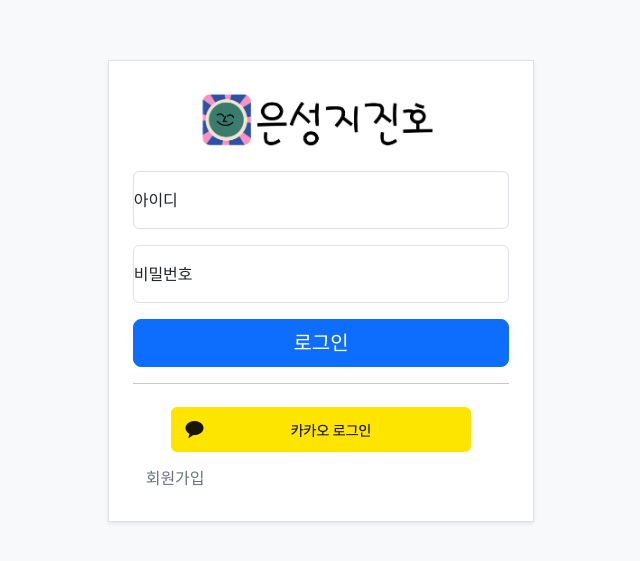
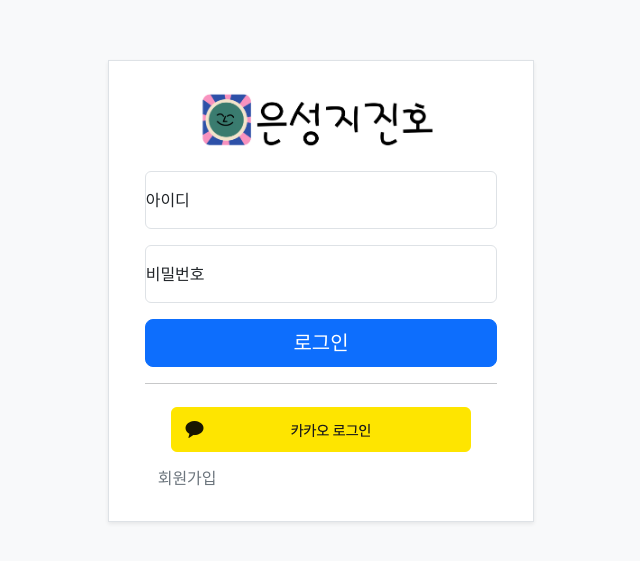
Before and after one commit to ShinSeongCheol/esjjh-gallery, a React (Vite) app in the folder frontend/: page /signin in a window 1280 px wide. Shown: the part 109-670 px from the top of the page, without its empty margins (319-959 px from the left). Built offline with nearby package versions, Linux system fonts and the light colour scheme.

Commit message:
로그인 디자인 수정

```diff
--- a/frontend/src/pages/SigninPage.jsx
+++ b/frontend/src/pages/SigninPage.jsx
@@ -9,9 +9,9 @@ function Signin() {
 
     return(
         <>
-            <Container className="vh-100 bg-light" fluid>
-                <Row className="h-100 d-flex justify-content-center align-items-center">
-                    <Col className="border p-4 bg-body shadow-sm text-center" xs={12} sm={8} md={{ span:6 }} lg={{span:5}} xl={{span:4}}>
+            <Container className="vh-100 p-0 bg-light d-flex justify-content-center align-items-md-center" fluid>
+                <Col className="border p-4 bg-body shadow-sm text-center d-flex flex-column justify-content-center align-items-center" xs={12} lg={5} xl={4}>
+                    <Container fluid>
                         <Image src='/logo/esjjh.png' width={250}/>
                         <Form className="mt-3">
                             <Row className="mb-3">
@@ -43,8 +43,8 @@ function Signin() {
                                 <Button className="link-secondary link-underline link-underline-opacity-0" variant="link">회원가입</Button>
                             </div>
                         </Row>
-                    </Col>
-                </Row>
+                    </Container>
+                </Col>
             </Container>
         </>
     )
```
